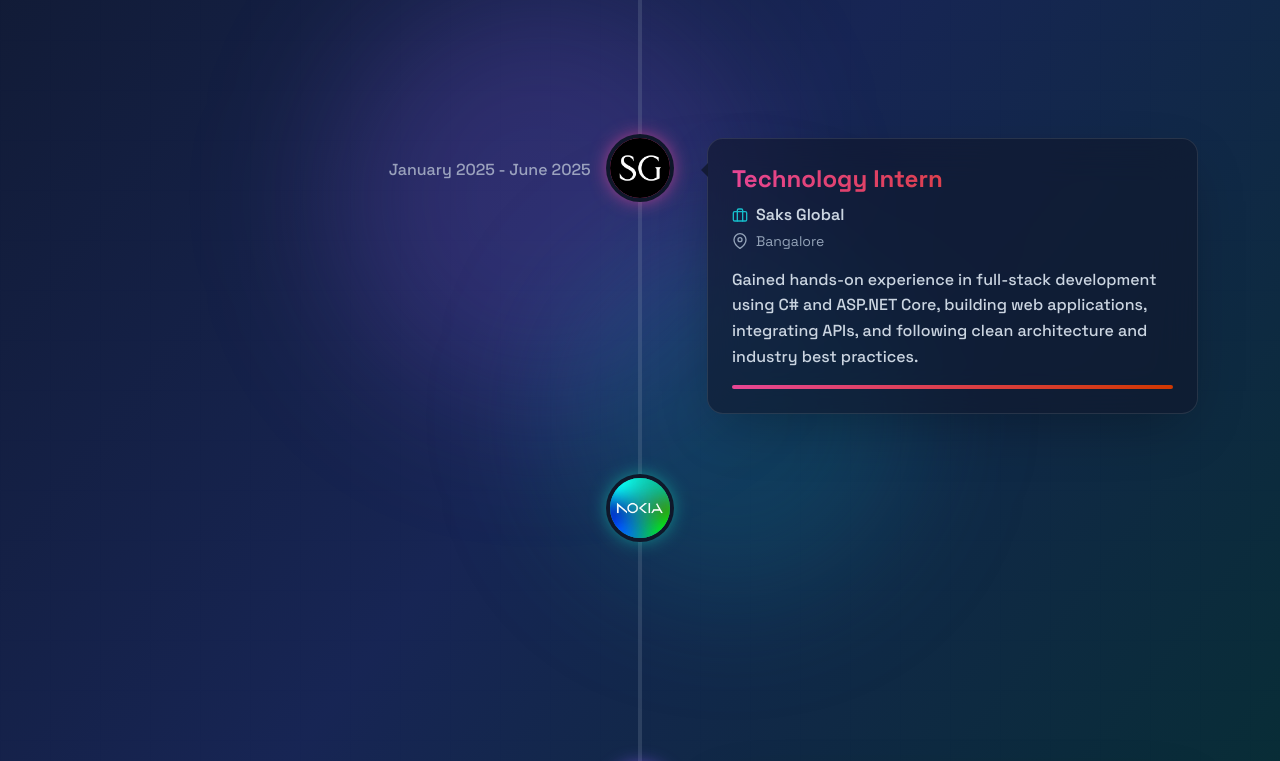
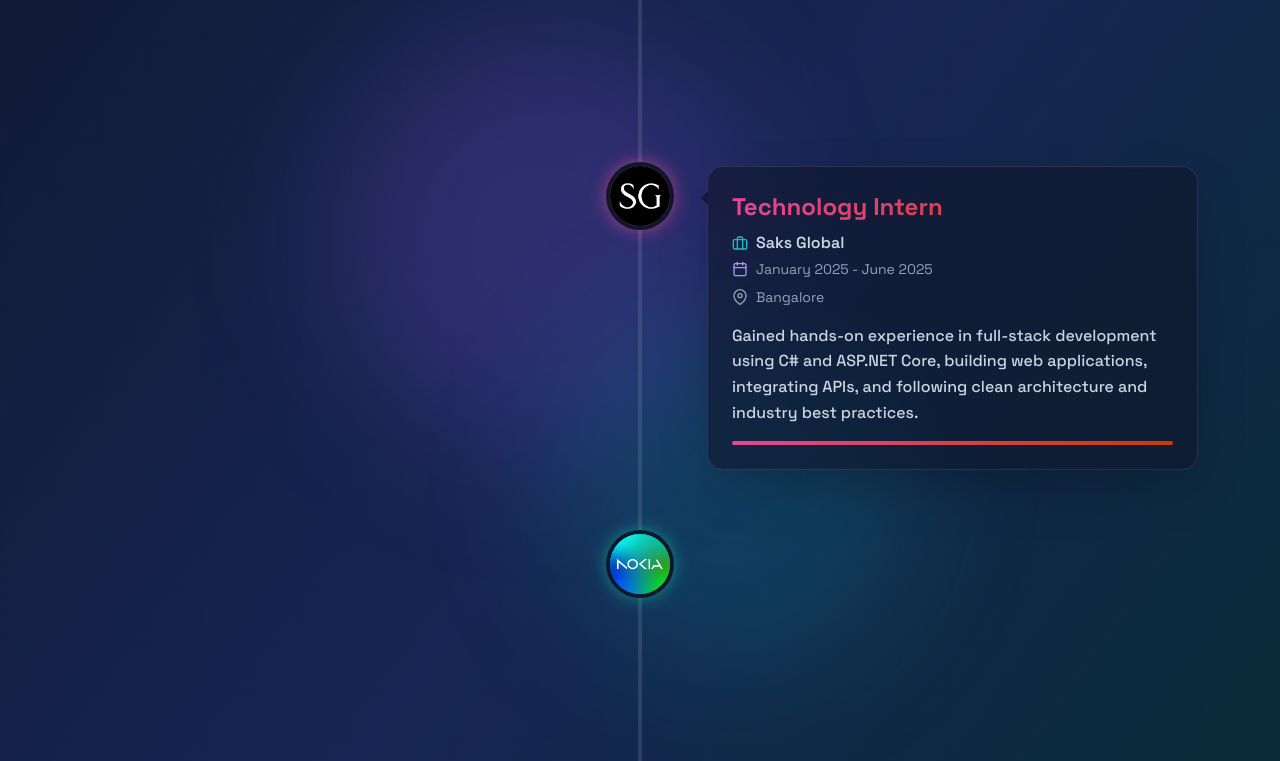
Before and after one commit to Saakshi-Shenoy/Portfolio, a React (Create React App) app: page / in a window 1280 px wide. Shown: the part 2770-3531 px from the top of the page. Built offline with nearby package versions, Linux system fonts and the light colour scheme.

Commit message:
fixed datestamp, added Docker

```diff
--- a/src/components/About.jsx
+++ b/src/components/About.jsx
@@ -11,6 +11,7 @@
   DiMongodb,
   DiPython,
   DiGit,
+  DiDocker,
   DiDotnet,
 } from "react-icons/di";
 import { SiCsharp } from "react-icons/si";
@@ -36,9 +37,10 @@
     { icon: DiMongodb, name: "MongoDB", color: "hover:text-green-500" },
     { icon: SiMysql, name: "MySQL", color: "hover:text-blue-600" },
     { icon: DiGit, name: "Git", color: "hover:text-orange-600" },
+    { icon: DiDocker, name: "Docker", color: "hover:text-blue-600" },
     { icon: DiPython, name: "Python", color: "hover:text-blue-500" },
     { icon: SiCsharp, name: "Git", color: "hover:text-orange-600" },
-    { icon: DiDotnet, name: "Python", color: "hover:text-blue-500" }
+    { icon: DiDotnet, name: "Dotnet", color: "hover:text-blue-500" }
   ];
 
   return (
--- a/src/components/Experience.jsx
+++ b/src/components/Experience.jsx
@@ -117,7 +117,6 @@
               contentArrowStyle={{
                 borderRight: "7px solid rgba(15, 23, 42, 0.8)"
               }}
-              date={exp.date}
               iconStyle={{
                 background: exp.color,
                 boxShadow: `0 0 0 4px rgba(15, 23, 42, 1), 0 0 20px ${exp.color}`,
@@ -154,6 +153,10 @@
                     <FiBriefcase className="w-4 h-4 text-teal-400" />
                     {exp.company}
                   </div>
+                  <div className="flex items-center gap-2 text-slate-400 text-sm mb-2">
+                      <FiCalendar className="w-4 h-4 text-purple-400" />
+                      {exp.date}
+                    </div>
                   <div className="flex items-center gap-2 text-slate-400 text-sm">
                     <FiMapPin className="w-4 h-4" />
                     {exp.location}
@@ -164,12 +167,6 @@
                 <p className="text-slate-300 leading-relaxed text-sm">
                   {exp.description}
                 </p>
-
-                {/* Date Badge for Mobile */}
-                <div className="flex items-center gap-2 text-slate-400 text-sm lg:hidden">
-                  <FiCalendar className="w-4 h-4" />
-                  {exp.date}
-                </div>
 
                 {/* Bottom Gradient Line */}
                 <div className={`h-1 w-full bg-gradient-to-r ${exp.gradient} rounded-full mt-4`}></div>
```
